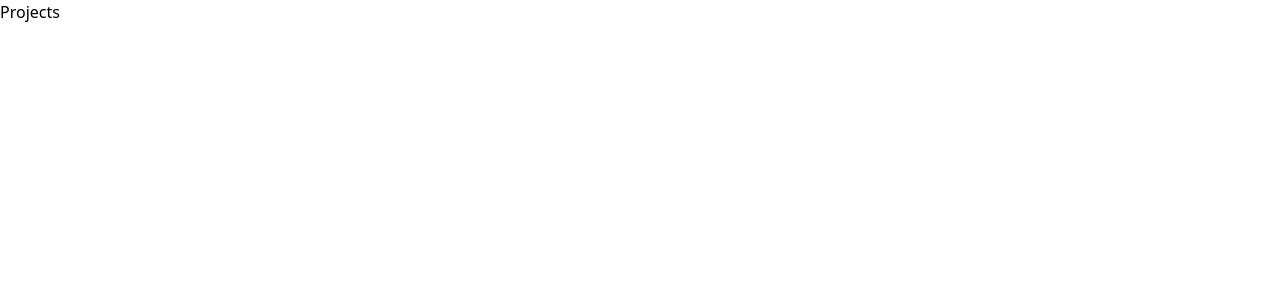
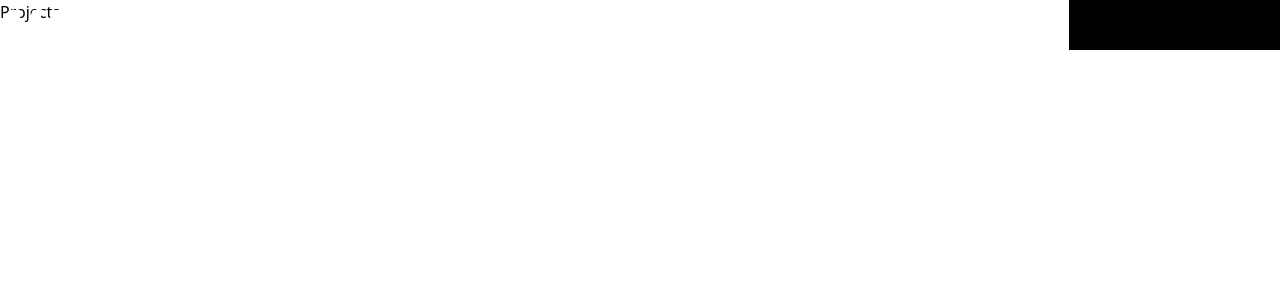
Before and after one commit to Balia077/k72-clone, a React (Vite) app: page /projects in a window 1280 px wide. Shown: the top 300 px of the page. Built offline with nearby package versions, Linux system fonts and the light colour scheme.

Commit message:
feat: add Navbar component for improved site navigation; integrate into App component

```diff
--- a/src/App.jsx
+++ b/src/App.jsx
@@ -3,11 +3,13 @@
 import Home from './pages/Home'
 import Agence from './pages/Agence'
 import Projects from './pages/Projects'
+import Navbar from './components/Navigation/Navbar'
 
 const App = () => {
 
   return (
     <div>
+      <Navbar />
       <Routes>
         <Route path='/' element={<Home />} />
         <Route path='/agence' element={<Agence />} />
--- /dev/null
+++ b/src/components/Navigation/Navbar.jsx
@@ -0,0 +1,22 @@
+import React from 'react'
+
+const Navbar = () => {
+    return (
+        <div className='flex fixed top-0 z-10 w-full items-start justify-between'>
+            <div className='p-2.5'>
+                <div className='w-29.5'>
+                    <svg className='w-full' xmlns="http://www.w3.org/2000/svg" viewBox="0 0 103 44">
+                        <path fill='white' fillRule="evenodd" d="M35.1441047,8.4486911 L58.6905011,8.4486911 L58.6905011,-1.3094819e-14 L35.1441047,-1.3094819e-14 L35.1441047,8.4486911 Z M20.0019577,0.000230366492 L8.83414254,25.3433089 L18.4876971,25.3433089 L29.5733875,0.000230366492 L20.0019577,0.000230366492 Z M72.5255345,0.000691099476 L72.5255345,8.44846073 L94.3991559,8.44846073 L94.3991559,16.8932356 L72.5275991,16.8932356 L72.5275991,19.5237906 L72.5255345,19.5237906 L72.5255345,43.9274346 L102.80937,43.9274346 L102.80937,35.4798953 L80.9357483,35.4798953 L80.9357483,25.3437696 L94.3996147,25.3428482 L94.3996147,16.8953089 L102.80937,16.8953089 L102.80937,0.000691099476 L72.5255345,0.000691099476 Z M-1.30398043e-14,43.9278953 L8.78642762,43.9278953 L8.78642762,0.0057591623 L-1.30398043e-14,0.0057591623 L-1.30398043e-14,43.9278953 Z M58.6849955,8.4486911 L43.1186904,43.9274346 L52.3166592,43.9274346 L67.9877996,8.4486911 L58.6849955,8.4486911 Z M18.4688864,25.3437696 L26.7045278,43.9278953 L36.2761871,43.9278953 L28.1676325,25.3375497 L18.4688864,25.3437696 Z"></path>
+                    </svg>
+                </div>
+            </div>
+            <div>
+                <div className='bg-black h-12.5 w-[16.5vw]'>
+
+                </div>
+            </div>
+        </div>
+    )
+}
+
+export default Navbar
```
